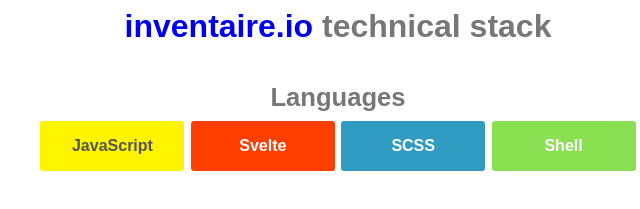
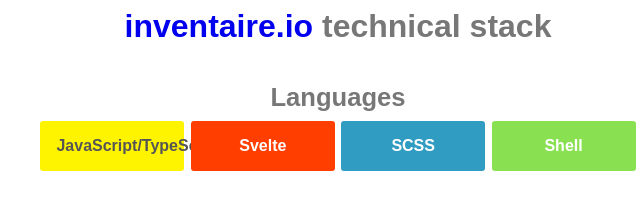
Before and after one commit to inventaire/stack, a website: page src/stack.html in a window 1280 px wide. Shown: the top 209 px of the page, 302-942 px from the left. Drawn offline with nearby package versions, Linux system fonts and the light colour scheme; files that its build step writes are made by us from their sources.

Commit message:
stack: introduce typescript

```diff
--- a/src/stack.html
+++ b/src/stack.html
@@ -25,7 +25,7 @@
         <h2>Languages</h2>
       </header>
       <div class="row">
-        <a href="https://en.wikipedia.org/wiki/JavaScript" class="js box">JavaScript</a>
+        <a href="https://en.wikipedia.org/wiki/JavaScript" class="js box">JavaScript/TypeScript</a>
         <a href="https://svelte.dev/" class="svelte box">Svelte</a>
         <a href="https://github.com/inventaire/inventaire/wiki/SCSS" class="scss box">SCSS</a>
         <a href="https://en.wikipedia.org/wiki/Bourne_shell" class="shell box">Shell</a>
```
